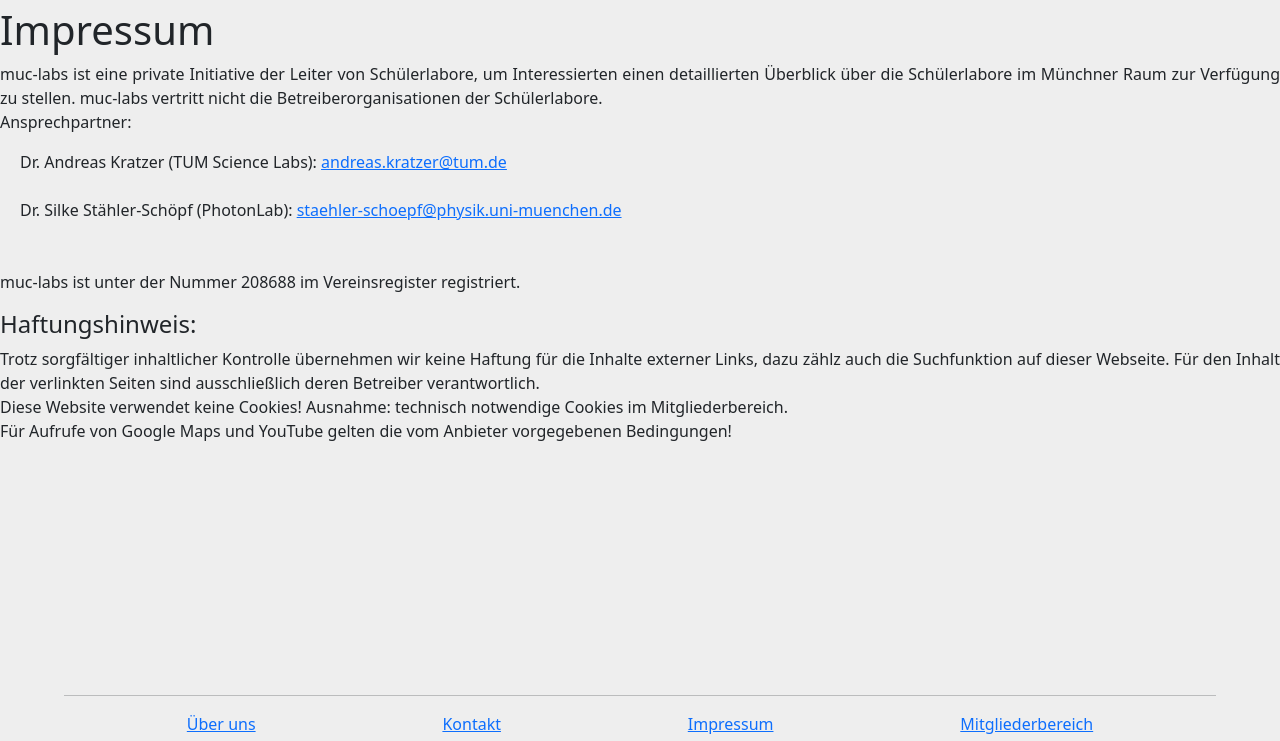
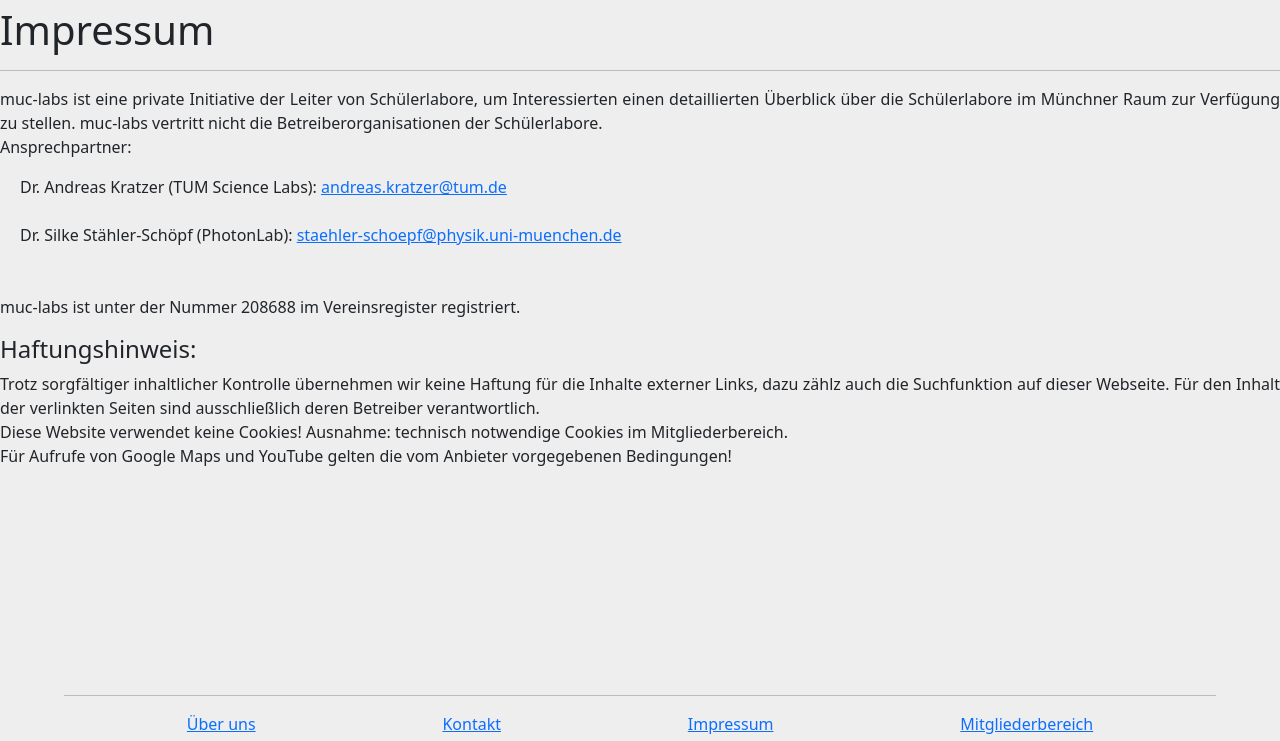
Before and after one commit to MaxDerDeveloper/muc-labs.github.io, a plain HTML site: page impressum.html in a window 1280 px wide. Shown: the part 59-800 px from the top of the page. Drawn offline with nearby package versions, Linux system fonts and the light colour scheme.

Commit message:
Update impressum.html

```diff
--- a/impressum.html
+++ b/impressum.html
@@ -66,8 +66,8 @@
 	<body>
 		<main class="no-overlap-with-navbar">
 			<div class="impressum-container">
-				<h1>Impressum <br></h1>
-
+				<h1>Impressum </h1>
+				<hr>
 				<p class="blocksatz">
 					muc-labs ist eine private Initiative der Leiter von Schülerlabore, um Interessierten einen detaillierten Überblick über die Schülerlabore im Münchner Raum zur Verfügung zu stellen.
 					muc-labs vertritt nicht die Betreiberorganisationen der Schülerlabore. <br>
```
